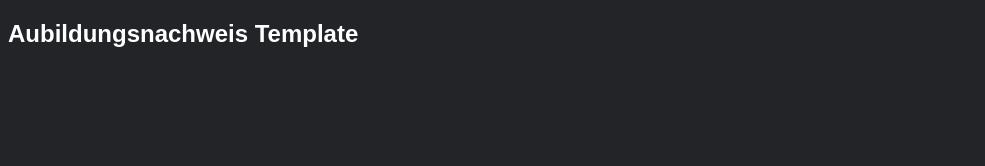
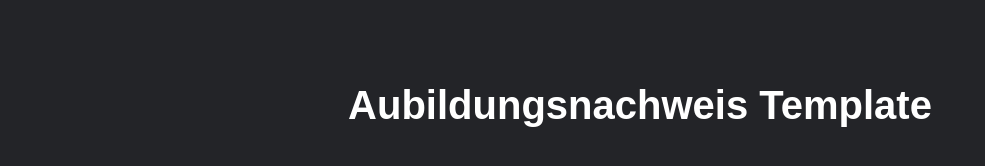
Before and after one commit to Timo968/preview, a plain HTML site: page index.html in a window 1280 px wide. Shown: the whole page, without its empty margins (0-985 px from the left). Drawn offline with Linux system fonts and the light colour scheme.

Commit message:
headline adj.

```diff
--- a/style.css
+++ b/style.css
@@ -4,4 +4,7 @@
 
 h2 {
     color: white;
+    text-align: center;
+    padding-top: 50px;
+    font-size: 40px;
 }
```
